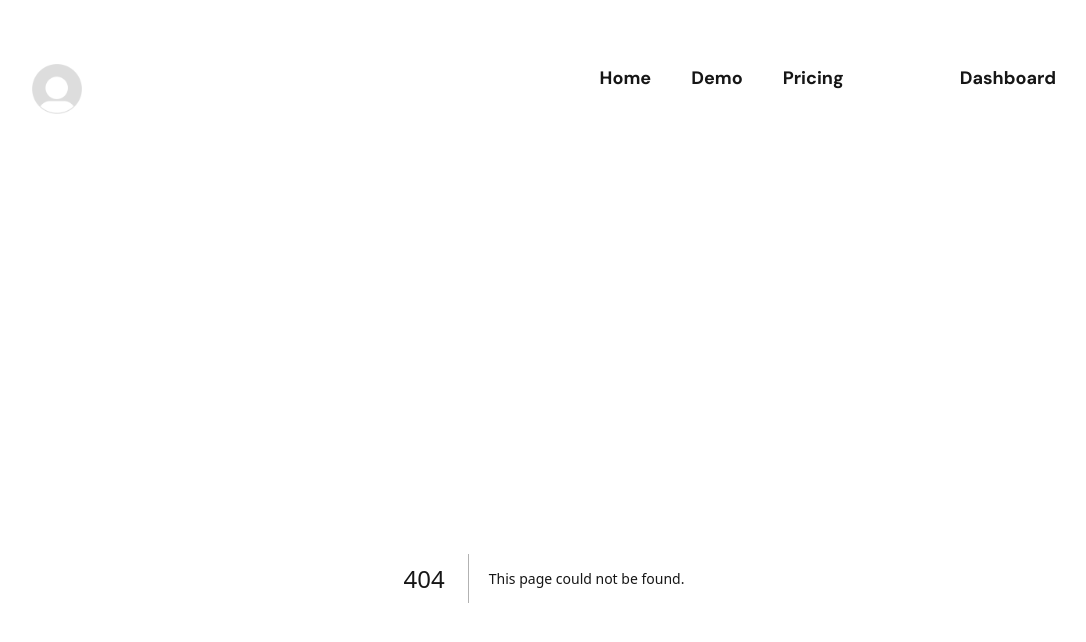
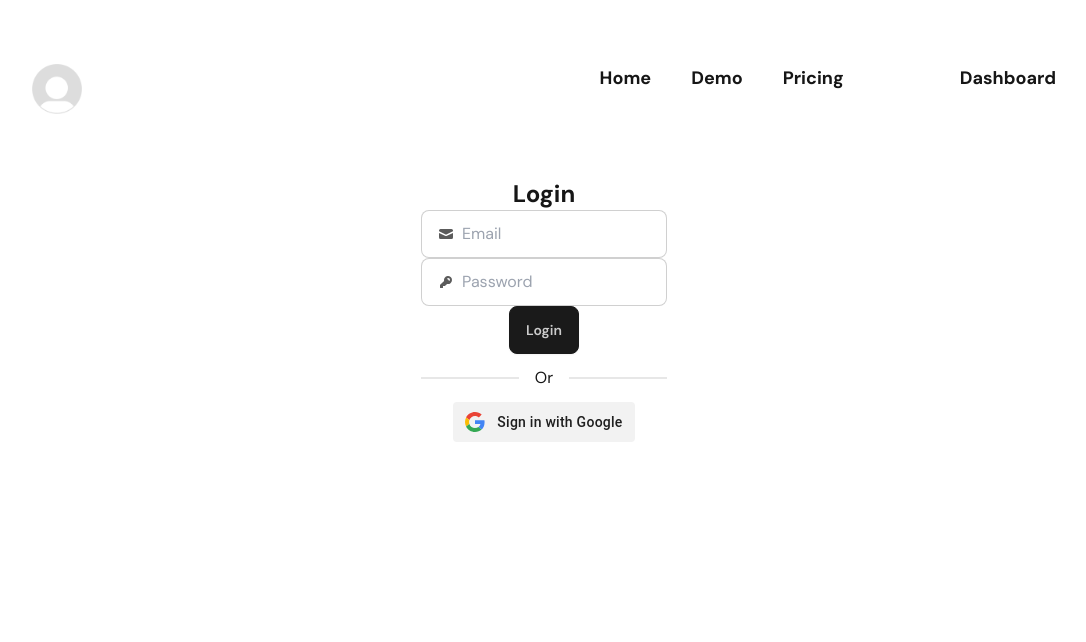
Before and after one commit to KhyleSewpersaud/publication-holder, a Next.js app: page /login in a window 1280 px wide. Before the commit this address had no page. Shown: the top 642 px of the page, without its empty margins (96-1182 px from the left). Built offline with nearby package versions, Linux system fonts and the light colour scheme.

Commit message:
Very rough login finished

```diff
--- /dev/null
+++ b/app/(signin)/layout.tsx
@@ -0,0 +1,13 @@
+import Nav from "../components/Nav"
+
+export default function DashboardLayout({
+    children,
+  }: {
+    children: React.ReactNode
+  }) {
+    return (
+      <section className="flex justify-center items-center">
+        {children}
+      </section>
+    )
+  }
--- /dev/null
+++ b/app/(signin)/login/Login.module.css
@@ -0,0 +1,109 @@
+.gsiMaterialButton {
+  -moz-user-select: none;
+  -webkit-user-select: none;
+  -ms-user-select: none;
+  -webkit-appearance: none;
+  background-color: #f2f2f2;
+  background-image: none;
+  border: none;
+  -webkit-border-radius: 4px;
+  border-radius: 4px;
+  -webkit-box-sizing: border-box;
+  box-sizing: border-box;
+  color: #1f1f1f;
+  cursor: pointer;
+  font-family: "Roboto", arial, sans-serif;
+  font-size: 14px;
+  height: 40px;
+  letter-spacing: 0.25px;
+  outline: none;
+  overflow: hidden;
+  padding: 0 12px;
+  position: relative;
+  text-align: center;
+  -webkit-transition: background-color 0.218s, border-color 0.218s,
+    box-shadow 0.218s;
+  transition: background-color 0.218s, border-color 0.218s, box-shadow 0.218s;
+  vertical-align: middle;
+  white-space: nowrap;
+  width: auto;
+  max-width: 400px;
+  min-width: min-content;
+}
+
+.gsiMaterialButton .gsiMaterialButtonIcon {
+  height: 20px;
+  margin-right: 12px;
+  min-width: 20px;
+  width: 20px;
+}
+
+.gsiMaterialButton .gsiMaterialButtonContentWrapper {
+  -webkit-align-items: center;
+  align-items: center;
+  display: flex;
+  -webkit-flex-direction: row;
+  flex-direction: row;
+  -webkit-flex-wrap: nowrap;
+  flex-wrap: nowrap;
+  height: 100%;
+  justify-content: space-between;
+  position: relative;
+  width: 100%;
+}
+
+.gsiMaterialButton .gsiMaterialButtonContents {
+  -webkit-flex-grow: 1;
+  flex-grow: 1;
+  font-family: "Roboto", arial, sans-serif;
+  font-weight: 500;
+  overflow: hidden;
+  text-overflow: ellipsis;
+  vertical-align: top;
+}
+
+.gsiMaterialButton .gsiMaterialButtonState {
+  -webkit-transition: opacity 0.218s;
+  transition: opacity 0.218s;
+  bottom: 0;
+  left: 0;
+  opacity: 0;
+  position: absolute;
+  right: 0;
+  top: 0;
+}
+
+.gsiMaterialButton:disabled {
+  cursor: default;
+  background-color: #ffffff61;
+}
+
+.gsiMaterialButton:disabled .gsiMaterialButtonState {
+  background-color: #1f1f1f1f;
+}
+
+.gsiMaterialButton:disabled .gsiMaterialButton-contents {
+  opacity: 38%;
+}
+
+.gsiMaterialButton:disabled .gsiMaterialButton-icon {
+  opacity: 38%;
+}
+
+.gsiMaterialButton:not(:disabled):active .gsiMaterialButtonState,
+.gsiMaterialButton:not(:disabled):focus .gsiMaterialButtonState {
+  background-color: #001d35;
+  opacity: 12%;
+}
+
+.gsiMaterialButton:not(:disabled):hover {
+  -webkit-box-shadow: 0 1px 2px 0 rgba(60, 64, 67, 0.3),
+    0 1px 3px 1px rgba(60, 64, 67, 0.15);
+  box-shadow: 0 1px 2px 0 rgba(60, 64, 67, 0.3),
+    0 1px 3px 1px rgba(60, 64, 67, 0.15);
+}
+
+.gsiMaterialButton:not(:disabled):hover .gsiMaterialButtonState {
+  background-color: #001d35;
+  opacity: 8%;
+}
--- /dev/null
+++ b/app/(signin)/login/page.tsx
@@ -0,0 +1,78 @@
+import React from "react";
+import styles from "./Login.module.css"
+
+const Login = () => {
+  return (
+    <div className="flex flex-col items-center">
+      <h2 className="text-2xl font-bold">Login</h2>
+
+      <label className="input input-bordered flex items-center gap-2">
+        <svg
+          xmlns="http://www.w3.org/2000/svg"
+          viewBox="0 0 16 16"
+          fill="currentColor"
+          className="h-4 w-4 opacity-70"
+        >
+          <path d="M2.5 3A1.5 1.5 0 0 0 1 4.5v.793c.026.009.051.02.076.032L7.674 8.51c.206.1.446.1.652 0l6.598-3.185A.755.755 0 0 1 15 5.293V4.5A1.5 1.5 0 0 0 13.5 3h-11Z" />
+          <path d="M15 6.954 8.978 9.86a2.25 2.25 0 0 1-1.956 0L1 6.954V11.5A1.5 1.5 0 0 0 2.5 13h11a1.5 1.5 0 0 0 1.5-1.5V6.954Z" />
+        </svg>
+        <input type="text" className="grow" placeholder="Email" />
+      </label>
+
+      <label className="input input-bordered flex items-center gap-2">
+        <svg
+          xmlns="http://www.w3.org/2000/svg"
+          viewBox="0 0 16 16"
+          fill="currentColor"
+          className="h-4 w-4 opacity-70"
+        >
+          <path
+            fillRule="evenodd"
+            d="M14 6a4 4 0 0 1-4.899 3.899l-1.955 1.955a.5.5 0 0 1-.353.146H5v1.5a.5.5 0 0 1-.5.5h-2a.5.5 0 0 1-.5-.5v-2.293a.5.5 0 0 1 .146-.353l3.955-3.955A4 4 0 1 1 14 6Zm-4-2a.75.75 0 0 0 0 1.5.5.5 0 0 1 .5.5.75.75 0 0 0 1.5 0 2 2 0 0 0-2-2Z"
+            clipRule="evenodd"
+          />
+        </svg>
+        <input type="password" className="grow" placeholder="Password" />
+      </label>
+      <button className="btn btn-neutral">Login</button>
+      <div className="divider">Or</div>
+
+      <button className={styles.gsiMaterialButton}>
+        <div className={styles.gsiMaterialButtonState}></div>
+        <div className={styles.gsiMaterialButtonContentWrapper}>
+          <div className={styles.gsiMaterialButtonIcon}>
+            <svg
+              version="1.1"
+              xmlns="http://www.w3.org/2000/svg"
+              viewBox="0 0 48 48"
+              xmlnsXlink="http://www.w3.org/1999/xlink"
+              style={{display: "block"}}
+            >
+              <path
+                fill="#EA4335"
+                d="M24 9.5c3.54 0 6.71 1.22 9.21 3.6l6.85-6.85C35.9 2.38 30.47 0 24 0 14.62 0 6.51 5.38 2.56 13.22l7.98 6.19C12.43 13.72 17.74 9.5 24 9.5z"
+              ></path>
+              <path
+                fill="#4285F4"
+                d="M46.98 24.55c0-1.57-.15-3.09-.38-4.55H24v9.02h12.94c-.58 2.96-2.26 5.48-4.78 7.18l7.73 6c4.51-4.18 7.09-10.36 7.09-17.65z"
+              ></path>
+              <path
+                fill="#FBBC05"
+                d="M10.53 28.59c-.48-1.45-.76-2.99-.76-4.59s.27-3.14.76-4.59l-7.98-6.19C.92 16.46 0 20.12 0 24c0 3.88.92 7.54 2.56 10.78l7.97-6.19z"
+              ></path>
+              <path
+                fill="#34A853"
+                d="M24 48c6.48 0 11.93-2.13 15.89-5.81l-7.73-6c-2.15 1.45-4.92 2.3-8.16 2.3-6.26 0-11.57-4.22-13.47-9.91l-7.98 6.19C6.51 42.62 14.62 48 24 48z"
+              ></path>
+              <path fill="none" d="M0 0h48v48H0z"></path>
+            </svg>
+          </div>
+          <span className={styles.gsiMaterialButtonContents}>Sign in with Google</span>
+          <span style={{display: "none"}}>Sign in with Google</span>
+        </div>
+      </button>
+    </div>
+  );
+};
+
+export default Login;
--- /dev/null
+++ b/app/(signin)/signup/page.tsx
@@ -0,0 +1,13 @@
+import React from 'react'
+import { useState } from "react";
+import { signInWithEmailAndPassword } from "firebase/auth";
+import { auth } from "../../firebase";
+import { useRouter } from "next/router";
+
+const SignUp = () => {
+  return (
+    <div>SignUp</div>
+  )
+}
+
+export default SignUp
--- /dev/null
+++ b/app/firebase.js
@@ -0,0 +1,23 @@
+// Import the functions you need from the SDKs you need
+import { initializeApp } from "firebase/app";
+import { getAnalytics } from "firebase/analytics";
+import { getAuth } from "firebase/auth";
+// TODO: Add SDKs for Firebase products that you want to use
+// https://firebase.google.com/docs/web/setup#available-libraries
+
+// Your web app's Firebase configuration
+// For Firebase JS SDK v7.20.0 and later, measurementId is optional
+const firebaseConfig = {
+  apiKey: process.env.FIREBASE_API_KEY,
+  authDomain: process.env.FIREBASE_AUTH_DOMAIN,
+  projectId: process.env.FIREBASE_PROJECT_ID,
+  storageBucket: process.env.FIREBASE_STORAGE_BUCKET,
+  messagingSenderId: process.env.FIREBASE_MESSAGING_SENDER_ID,
+  appId: process.env.FIREBASE_APP_ID,
+  measurementId: process.env.FIREBASE_MEASUREMENT_ID,
+};
+
+// Initialize Firebase
+const app = initializeApp(firebaseConfig);
+const analytics = getAnalytics(app);
+export const auth = getAuth(app)
```
